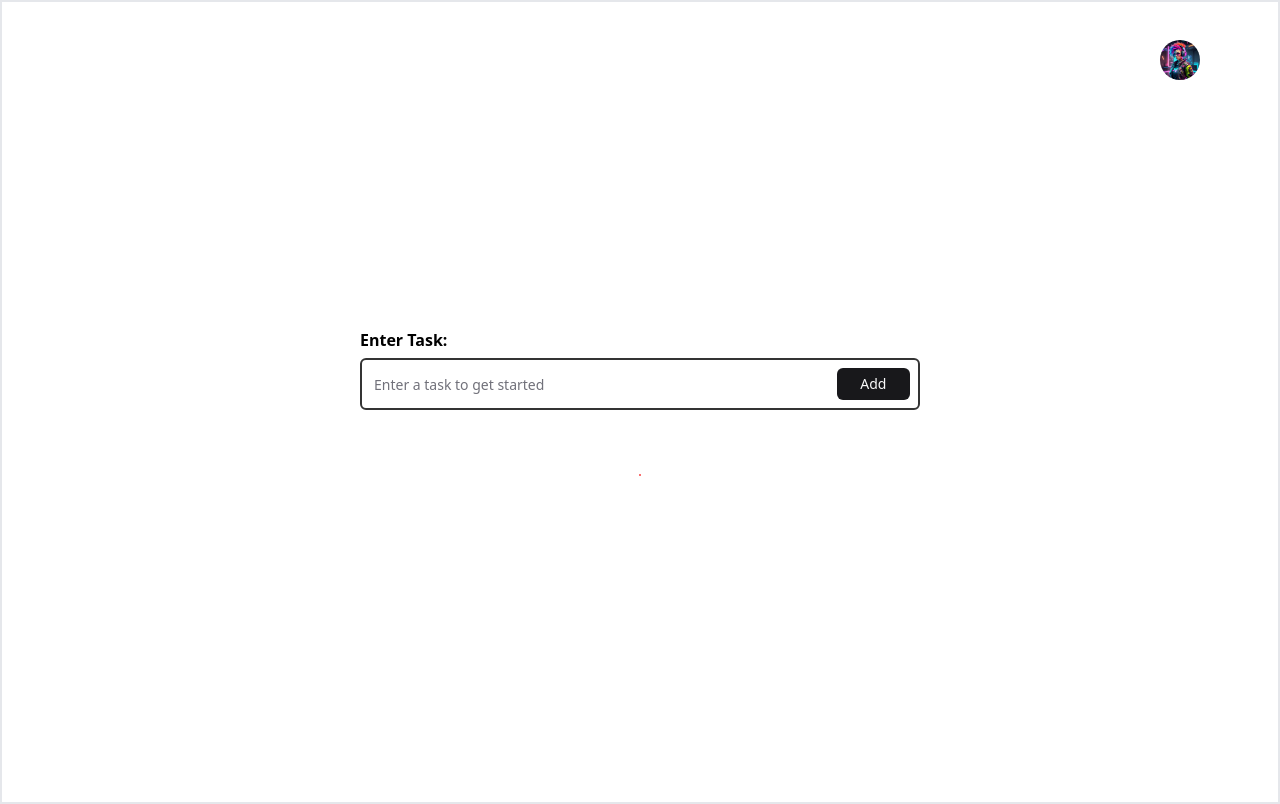
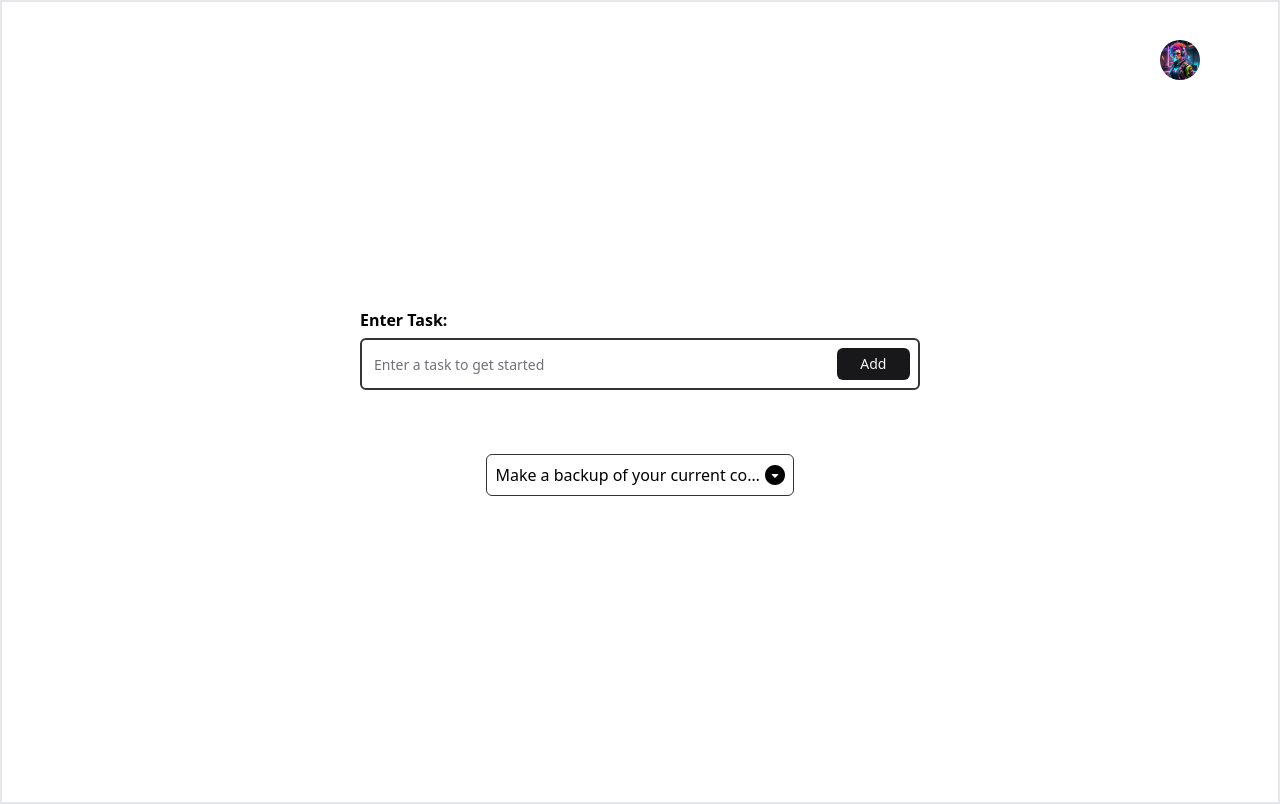
Before and after one commit to SayidMushtaQ/TodoMate-CLI, a React (Vite) app: page / in a window 1280 px wide. Built offline with nearby package versions, Linux system fonts and the light colour scheme.

Commit message:
Todos Box

```diff
--- a/src/pages/Dashboard.tsx
+++ b/src/pages/Dashboard.tsx
@@ -2,18 +2,20 @@ import { Button } from "@/components/ui/button";
 import { Input } from "@/components/ui/input";
 import { cn } from "@/lib/utils";
 import { Label } from "@/components/ui/label";
-import { Avatar,AvatarImage,AvatarFallback } from "@/components/ui/avatar";
-import AvatarIMG from '@/assets/avatar.jpeg'
+import { Avatar, AvatarImage, AvatarFallback } from "@/components/ui/avatar";
+import AvatarIMG from "@/assets/avatar.jpeg";
 export default function Dashboard() {
   return (
     <div className="container w-full mx-auto border-2">
       <div className="absolute right-20 top-10">
-        <Avatar className={cn('cursor-pointer')}>
-          <AvatarImage src={AvatarIMG} alt="Avatar"/>
+        <Avatar className={cn("cursor-pointer")}>
+          <AvatarImage src={AvatarIMG} alt="Avatar" />
           <AvatarFallback>UserName</AvatarFallback>
         </Avatar>
       </div>
-      <div className={"flex justify-center gap-16 items-center flex-col h-screen"}>
+      <div
+        className={"flex justify-center gap-16 items-center flex-col h-screen"}
+      >
         <div className="w-[35rem]">
           <Label htmlFor="todoBox" className={cn("font-bold text-base")}>
             Enter Task:
@@ -30,11 +32,30 @@ export default function Dashboard() {
             <Button className={cn("w-20 h-8")}>Add</Button>
           </div>
         </div>
-        <div className="border border-red-400">
-
+        <div>
+          <div className="bg-white border border-[#343434] p-2 rounded-md w-[19.2rem]">
+            <div className="flex justify-between items-center">
+              <span className="max-w-[30ch] block overflow-hidden text-ellipsis whitespace-nowrap">
+                Make a backup of your current code to prevent any loss of work
+              </span>
+               <div className="cursor-pointer">
+                <svg
+                  width="20"
+                  height="20"
+                  viewBox="0 0 20 20"
+                  fill="none"
+                  xmlns="http://www.w3.org/2000/svg"
+                >
+                  <path
+                    d="M9.65 12.65C9.75 12.75 9.86667 12.8 10 12.8C10.1333 12.8 10.25 12.75 10.35 12.65L13.15 9.85C13.3 9.7 13.3373 9.52067 13.262 9.312C13.1873 9.104 13.0333 9 12.8 9H7.2C6.96667 9 6.81267 9.104 6.738 9.312C6.66267 9.52067 6.7 9.7 6.85 9.85L9.65 12.65ZM10 20C8.61667 20 7.31667 19.7373 6.1 19.212C4.88333 18.6873 3.825 17.975 2.925 17.075C2.025 16.175 1.31267 15.1167 0.788 13.9C0.262667 12.6833 0 11.3833 0 10C0 8.61667 0.262667 7.31667 0.788 6.1C1.31267 4.88333 2.025 3.825 2.925 2.925C3.825 2.025 4.88333 1.31233 6.1 0.787C7.31667 0.262333 8.61667 0 10 0C11.3833 0 12.6833 0.262333 13.9 0.787C15.1167 1.31233 16.175 2.025 17.075 2.925C17.975 3.825 18.6873 4.88333 19.212 6.1C19.7373 7.31667 20 8.61667 20 10C20 11.3833 19.7373 12.6833 19.212 13.9C18.6873 15.1167 17.975 16.175 17.075 17.075C16.175 17.975 15.1167 18.6873 13.9 19.212C12.6833 19.7373 11.3833 20 10 20Z"
+                    fill="black"
+                  />
+                </svg>
+               </div>
+            </div>
+          </div>
         </div>
       </div>
-
     </div>
   );
 }
```
